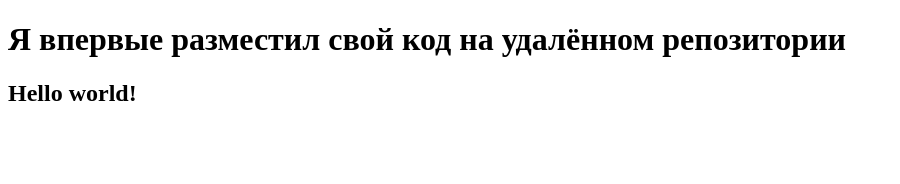
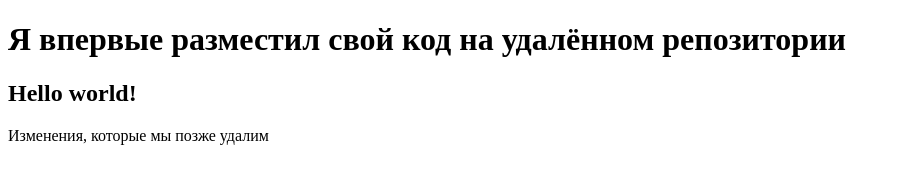
Before and after one commit to ankulikovana/test_repo, a plain HTML site: page index.html in a window 1280 px wide. Shown: the whole page, without its empty margins (0-900 px from the left). Drawn offline with Linux system fonts and the light colour scheme.

Commit message:
wrong changes

```diff
--- a/index.html
+++ b/index.html
@@ -8,5 +8,6 @@
 <body>
     <h1>Я впервые разместил свой код на удалённом репозитории</h1>
     <h2>Hello world!</h2>
+    <p>Изменения, которые мы позже удалим</p>
 </body>
 </html>
```
